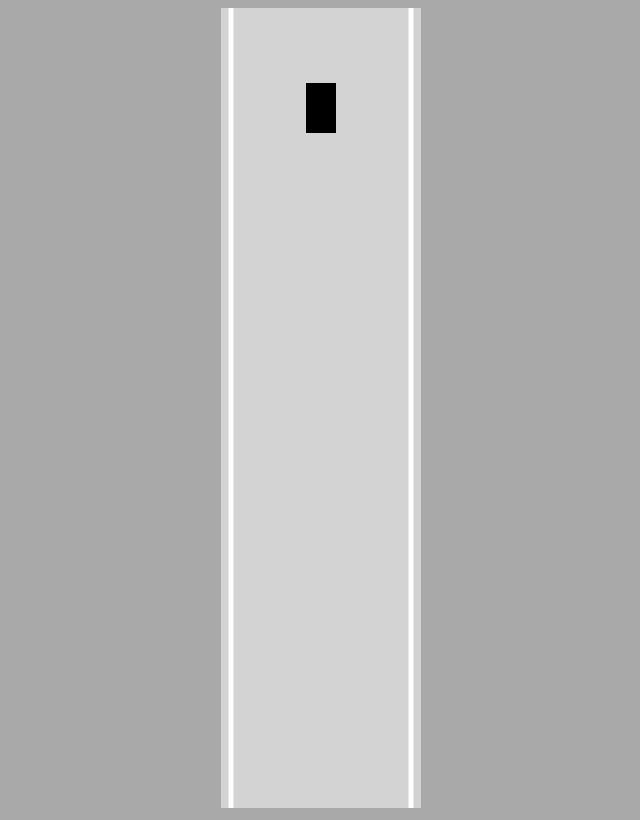
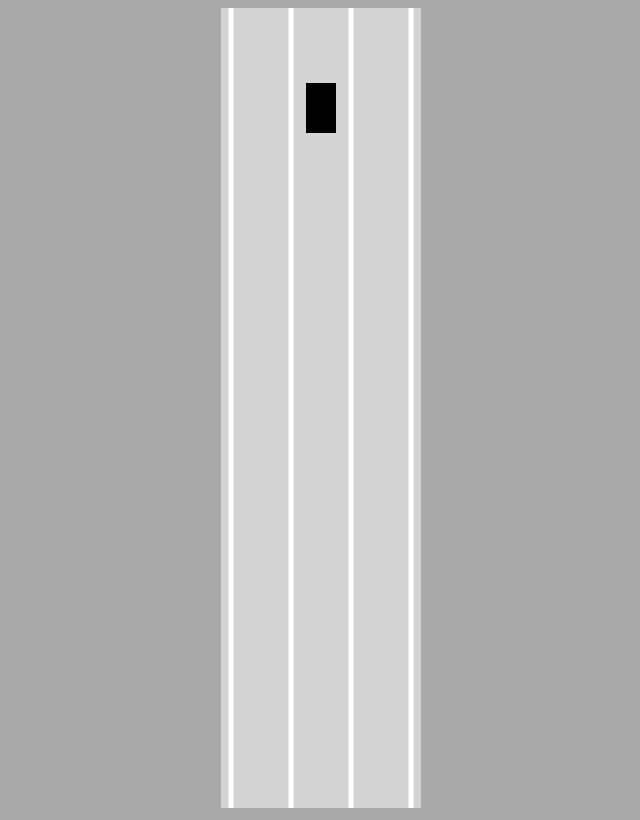
Before and after one commit to dilan-js/self-driving-car, a plain HTML site: page index.html in a window 1280 px wide. Shown: the whole page, without its empty margins (319-959 px from the left). Drawn offline with Linux system fonts and the light colour scheme.

Commit message:
added lanes

```diff
--- a/index.html
+++ b/index.html
@@ -5,6 +5,7 @@
 </head>
 <body>
   <canvas id="myCanvas"></canvas>
+  <script src="utils.js"></script>
   <script src="road.js"></script>
   <script src="controls.js"></script>
   <script src="car.js"></script>
--- a/road.js
+++ b/road.js
@@ -16,14 +16,13 @@ class Road {
     ctx.lineWidth = 5;
     ctx.strokeStyle = "white";
 
-    ctx.beginPath();
-    ctx.moveTo(this.left, this.top);
-    ctx.lineTo(this.left, this.bottom);
-    ctx.stroke();
-
-    ctx.beginPath();
-    ctx.moveTo(this.right, this.top);
-    ctx.lineTo(this.right, this.bottom);
-    ctx.stroke();
+    //drawing lines for lanes using linear interpolation
+    for (let i = 0; i <= this.laneCount; i++) {
+      const x = lerp(this.left, this.right, i / this.laneCount);
+      ctx.beginPath();
+      ctx.moveTo(x, this.top);
+      ctx.lineTo(x, this.bottom);
+      ctx.stroke();
+    }
   }
 }
--- /dev/null
+++ b/utils.js
@@ -0,0 +1,4 @@
+// Linear Interpolation function to create lanes
+// Gets values between left (A) and right (B) by a % (t)
+// t will always be between 0-1
+const lerp = (A, B, t) => A + (B - A) * t;
```
